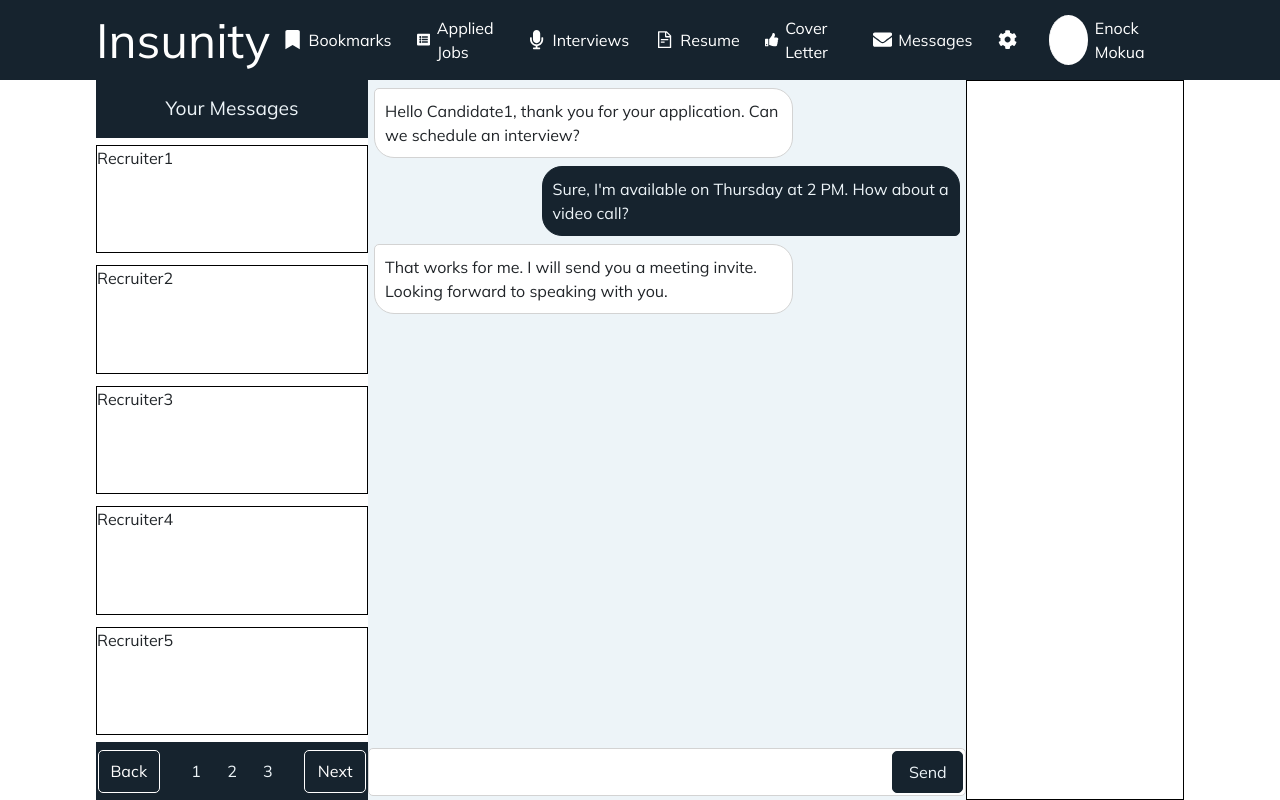
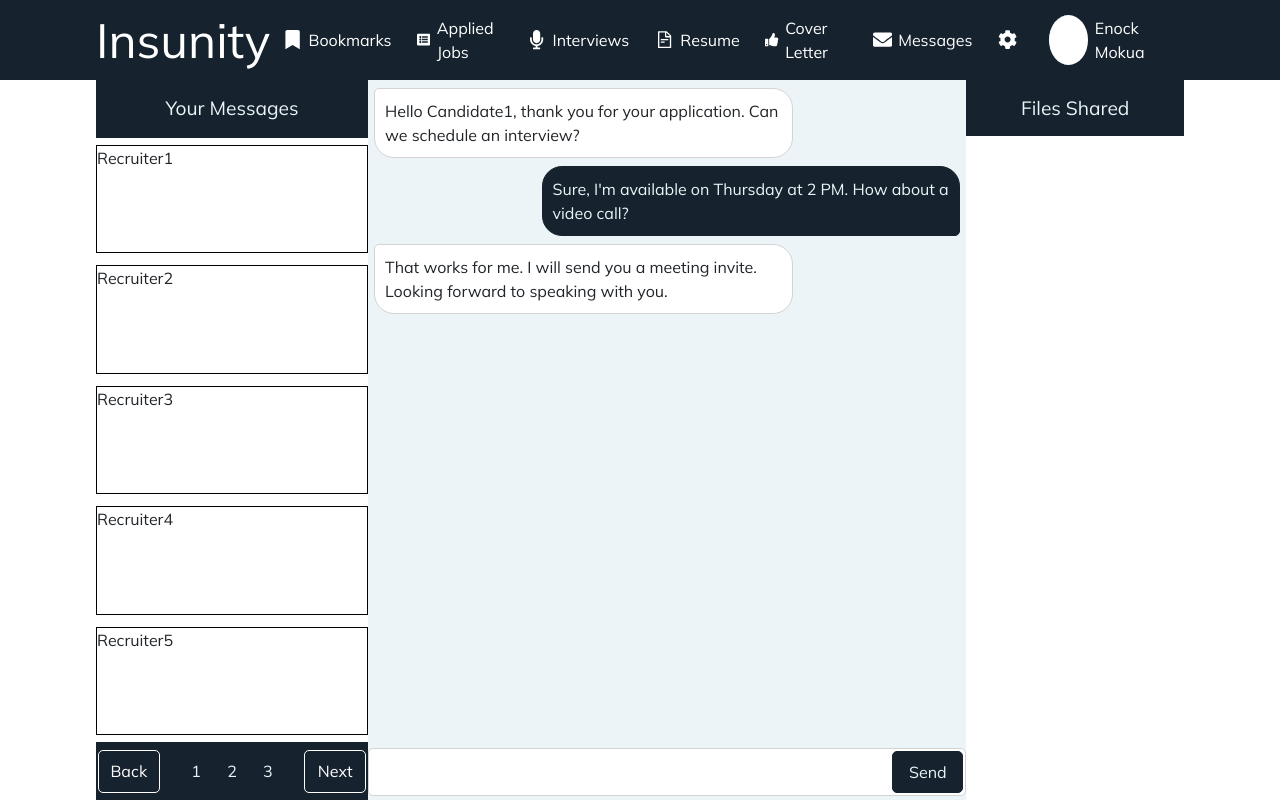
Before and after one commit to MokuaEnock/mboka, a React (Vite) app: page /seeker/messages in a window 1280 px wide. Built offline with nearby package versions, Linux system fonts and the light colour scheme; a small style sheet from the web is missing.

Commit message:
add files shared scetion

```diff
--- a/src/Pages/seeker/message/message.css
+++ b/src/Pages/seeker/message/message.css
@@ -4,12 +4,10 @@
   flex-direction: column;
   align-items: center;
   justify-content: space-between;
-  /* border: thin solid lightgrey; */
 }
 
 #seeker-message-1 > * {
   width: 100%;
-  /* border: thin solid black; */
 }
 
 #seeker-message-header {
@@ -162,6 +160,26 @@
 }
 
 #seeker-message-3 {
-  border: thin solid black;
   width: 20%;
+  display: flex;
+  flex-direction: column;
+  align-items: center;
+  justify-content: flex-start;
 }
+
+#seeker-message-3 > * {
+  margin-bottom: 2vh;
+}
+
+#seeker-m3-header {
+  width: 100%;
+  background-color: var(--primary);
+  height: 7vh;
+  font-size: 1.2rem;
+  color: var(--secondary);
+  text-align: center;
+  display: flex;
+  flex-direction: row;
+  align-items: center;
+  justify-content: center;
+}
--- a/src/Pages/seeker/message/message.jsx
+++ b/src/Pages/seeker/message/message.jsx
@@ -209,7 +209,9 @@ export default function SeekerMessage() {
             </form>
           </div>
 
-          <aside id="seeker-message-3"></aside>
+          <aside id="seeker-message-3">
+            <span id="seeker-m3-header">Files Shared</span>
+          </aside>
         </section>
       </main>
     );
```
